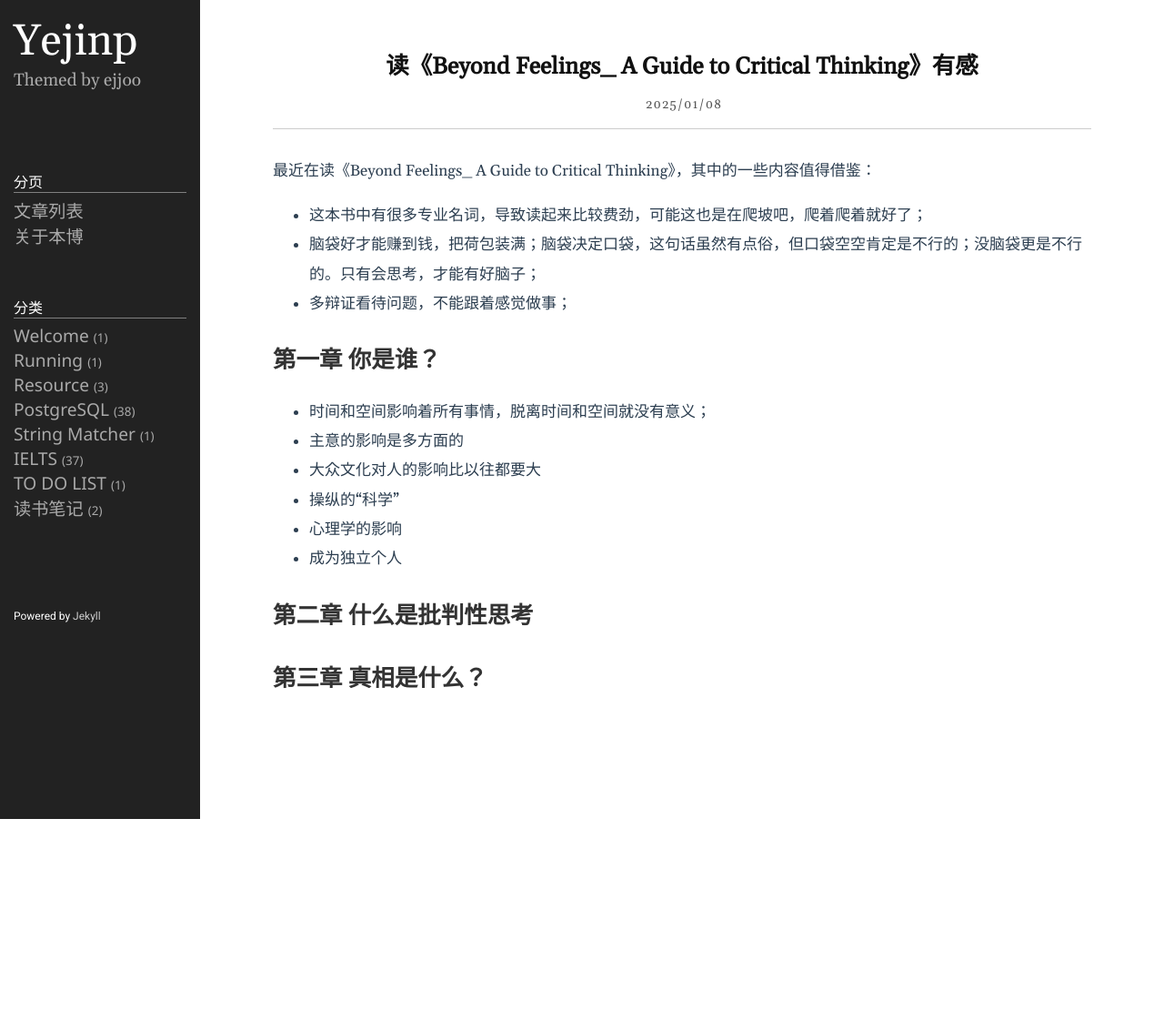
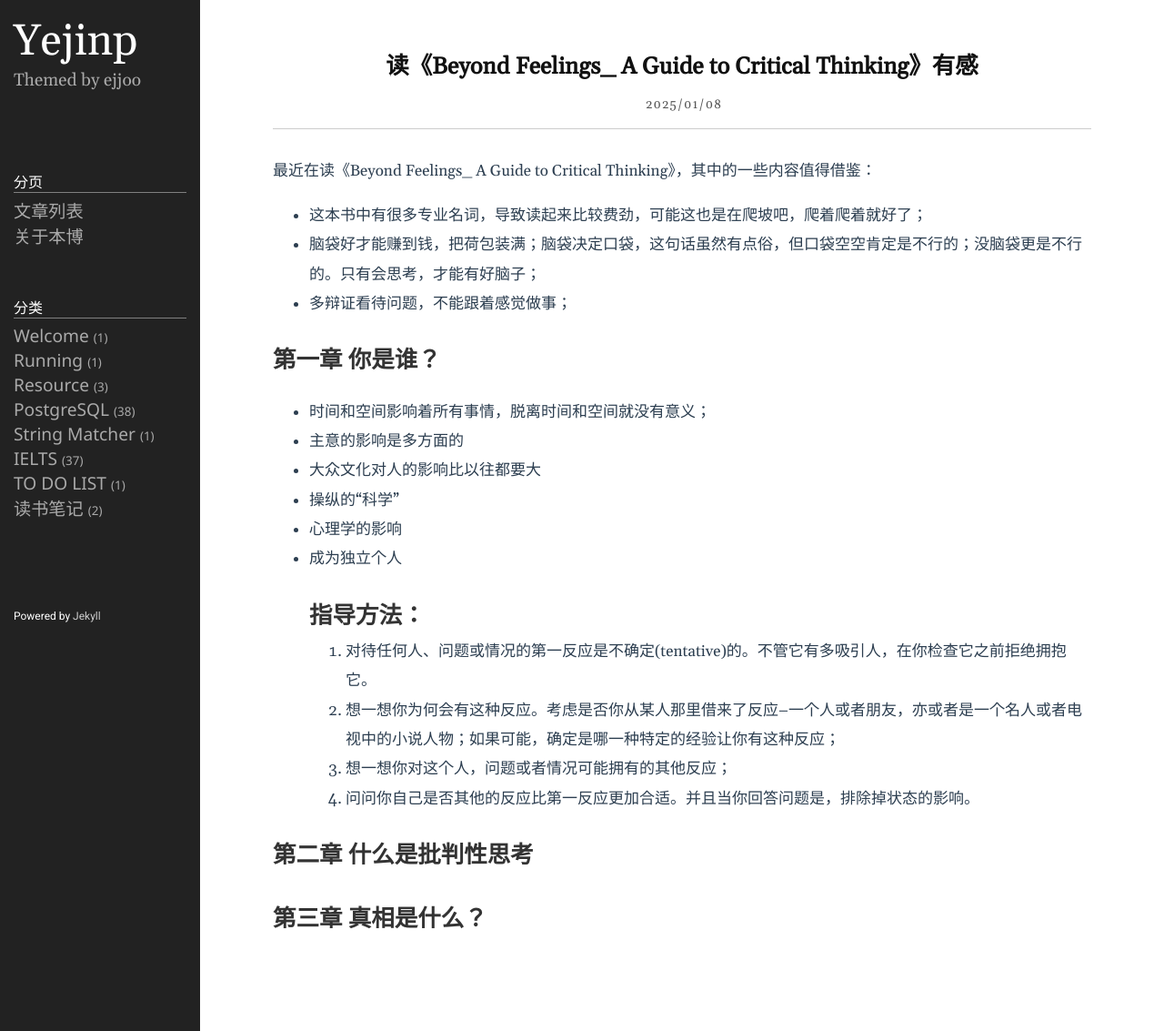
Before and after one commit to yejinp/yejinp.github.io, a Jekyll site: the page built from _posts/2025-01-08-读《Beyond Feelings_ A Guide to Critical Thinking》有感.markdown, in a window 1280 px wide. Shown: the whole page at 91% size. Built offline with Jekyll 4.4.1, drawn with Linux system fonts in a browser that asks for light colours; before the commit the page ends 900 px from its top, so only the background shows below that.

Commit message:
更新第一章内容

```diff
--- a/_posts/2025-01-08-读《Beyond Feelings_ A Guide to Critical Thinking》有感.markdown
+++ b/_posts/2025-01-08-读《Beyond Feelings_ A Guide to Critical Thinking》有感.markdown
@@ -17,6 +17,11 @@
 - 操纵的“科学”
 - 心理学的影响
 - 成为独立个人
+## 指导方法：
+ 1. 对待任何人、问题或情况的第一反应是不确定(tentative)的。不管它有多吸引人，在你检查它之前拒绝拥抱它。
+ 2. 想一想你为何会有这种反应。考虑是否你从某人那里借来了反应--一个人或者朋友，亦或者是一个名人或者电视中的小说人物；如果可能，确定是哪一种特定的经验让你有这种反应；
+ 3. 想一想你对这个人，问题或者情况可能拥有的其他反应；
+ 4. 问问你自己是否其他的反应比第一反应更加合适。并且当你回答问题是，排除掉状态的影响。
 
 # 第二章 什么是批判性思考
 
```
